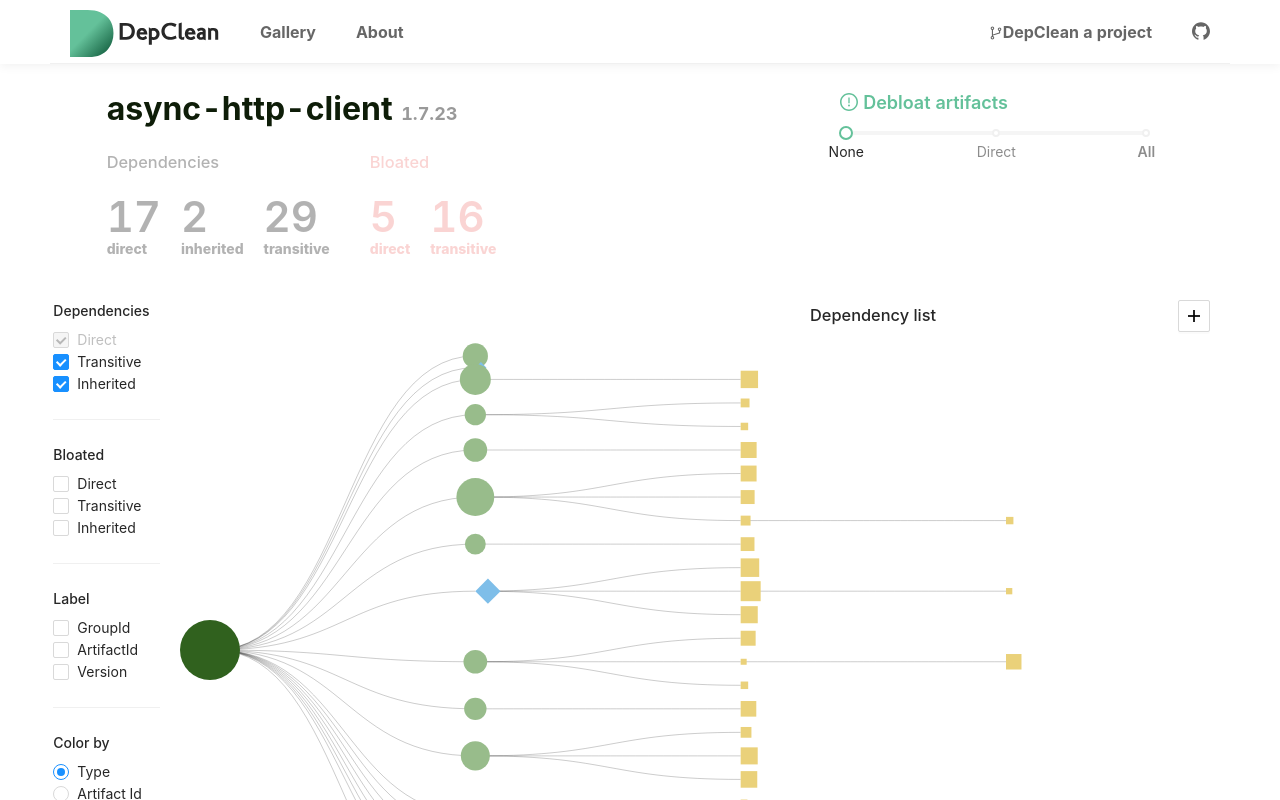
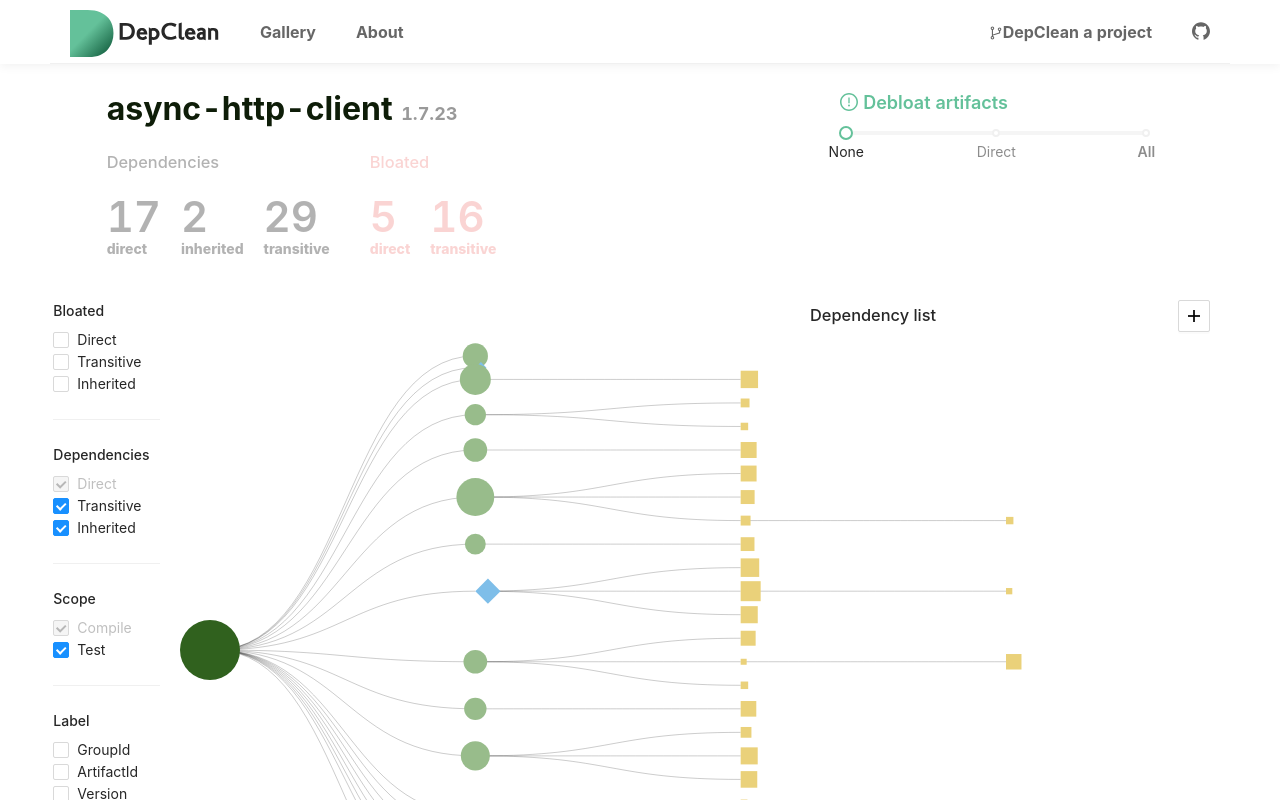
Before and after one commit to ASSERT-KTH/depclean-web, a React (Create React App) app in the folder front-end/: page / in a window 1280 px wide. Shown: the top 800 px of the page. Built offline with nearby package versions, Linux system fonts and the light colour scheme.

Commit message:
filter by scope

```diff
--- a/front-end/src/AppStateContext.tsx
+++ b/front-end/src/AppStateContext.tsx
@@ -1,5 +1,5 @@
 import React, { createContext, useReducer, useContext } from "react";
-import { filterByType, getTreeHierarchy, cloneProject, highlightBloat } from "./utils/treeAccess";
+import { filterArtifacts, getTreeHierarchy, cloneProject, highlightBloat } from "./utils/treeAccess";
 // import { fetchFromFile } from './utils/dataRetrieve';
 import * as d3 from 'd3';
 
@@ -32,6 +32,7 @@
     filteredBloated: string[],
     colorSelected: "color-type" | "color-artifact-id",
     textDisplay: string[],
+    filteredScope: string[],
     viewDependencyList: boolean
 }
 
@@ -51,6 +52,10 @@
     }
     | {
         type: "SELECT_VIEW"
+        payload: string[]
+    }
+    | {
+        type: "SELECT_SCOPE"
         payload: string[]
     }
     | {
@@ -956,7 +961,7 @@
 const bloatedCheckGroup: string[] = [];
 const viewText: string[] = ["groupid", "artifactid", "version"];
 const nodes = d3.hierarchy(data, childrenAccessor);
-
+const scopeCheckGroup: string[] = ["compile", "test", "provided", "runtime", "system"]
 
 const appData: AppState = {
 
@@ -969,6 +974,7 @@
     textDisplay: viewText,
     viewDependencyList: false,
     colorSelected: "color-type",
+    filteredScope: scopeCheckGroup,
 }
 
 
@@ -979,7 +985,7 @@
         case "SELECT_DEPENDENCY": {
             //set the filters
             state.filteredDependencies = action.payload;
-            state.filteredProject.children = filterByType(state.filteredProject.children, action.payload);
+            state.filteredProject.children = filterArtifacts(state.filteredProject.children, state.filteredScope, state.filteredDependencies);
             state.filtered = getTreeHierarchy(state.filteredProject, childrenAccessor);
 
             return {
@@ -991,6 +997,17 @@
         case "SELECT_BLOAT": {
             state.filteredBloated = action.payload;
             state.filteredProject.children = highlightBloat(state.filteredProject.children, action.payload);
+            state.filtered = getTreeHierarchy(state.filteredProject, childrenAccessor);
+
+            return {
+                ...state
+
+            }
+        }
+
+        case "SELECT_SCOPE": {
+            state.filteredScope = [...action.payload, "provided", "runtime", "system"];
+            state.filteredProject.children = filterArtifacts(state.filteredProject.children, state.filteredScope, state.filteredDependencies);
             state.filtered = getTreeHierarchy(state.filteredProject, childrenAccessor);
 
             return {
--- a/front-end/src/HomeViz.tsx
+++ b/front-end/src/HomeViz.tsx
@@ -32,6 +32,7 @@
     const { filtered,
         filteredDependencies,
         filteredBloated,
+        filteredScope,
         textDisplay,
     } = state;
 
@@ -71,6 +72,14 @@
         ]
     }
 
+    const scope = {
+        tittle: "Scope",
+        children: [
+            { label: "Compile", value: "compile", checked: true, disabled: true },
+            { label: "Test", value: "test", checked: true, disabled: false },
+        ]
+    }
+
 
     //DATA FOR TREE
 
@@ -103,6 +112,14 @@
                 <Col span="2" offset={1}>
                     <CategoryCheckbox
                         key={uuidv4()}
+                        tittle={bloated.tittle}
+                        children={bloated.children}
+                        checked={filteredBloated}
+                        onClick={(checkedValues: string[]) => dispatch({ type: "SELECT_BLOAT", payload: checkedValues })}
+                    />
+                    <Divider />
+                    <CategoryCheckbox
+                        key={uuidv4()}
                         tittle={dep.tittle}
                         children={dep.children}
                         checked={filteredDependencies}
@@ -111,10 +128,10 @@
                     <Divider />
                     <CategoryCheckbox
                         key={uuidv4()}
-                        tittle={bloated.tittle}
-                        children={bloated.children}
-                        checked={filteredBloated}
-                        onClick={(checkedValues: string[]) => dispatch({ type: "SELECT_BLOAT", payload: checkedValues })}
+                        tittle={scope.tittle}
+                        children={scope.children}
+                        checked={filteredScope}
+                        onClick={(checkedValues: string[]) => dispatch({ type: "SELECT_SCOPE", payload: checkedValues })}
                     />
                     <Divider />
                     <CategoryCheckbox
--- a/front-end/src/HorizontalTree.tsx
+++ b/front-end/src/HorizontalTree.tsx
@@ -35,8 +35,11 @@
     const mouseEnter = (d: any) => {
         setToolTipValue(
             <div>
-                <div className="toolTip-tittle">{d.data.artifactId}</div>
-                <div className="toolTip-sub">Size: <span className="toolTip-value">{d.data.size}</span></div>
+                <div className="toolTip-tittle">ArtifactId: {d.data.artifactId}</div>
+                <div className="toolTip-sub">GroupId: {d.data.groupId}</div>
+                <div className="toolTip-sub">Version: {d.data.version}</div>
+                <div className="toolTip-sub">Scope: {d.data.scope}</div>
+                <div className="toolTip-sub">Size: <span className="toolTip-value">{d3.format(".4f")(d.data.size)}</span></div>
             </div>)
         setToolTipPos({ x: d.y + dimensions.marginTop, y: d.x + dimensions.marginTop })
         setTpOpacity(1);
--- a/front-end/src/utils/treeAccess.ts
+++ b/front-end/src/utils/treeAccess.ts
@@ -139,13 +139,14 @@
     });
     return unFiltered;
 }
-//get a depClean pom.XML and filter it according to the type array
-export const filterByType = (data: artifact[], filterType: string[]): artifact[] => {
+
+
+export const filterArtifacts = (data: artifact[], scopeType: string[], filterType: string[]): artifact[] => {
     //if the node is filtered then stop and return
-    // if(!filterType.includes(data.type) return;
+    // if(!scopeType.includes(data.type) return;
     const unFiltered = data.map((node: artifact) => {
-        node.visible = filterType.includes(node.type);
-        node.children = node.visible ? filterByType(node.children, filterType) : setValueToChildren(node.children, "visible", node.visible)
+        node.visible = scopeType.includes(node.scope) && filterType.includes(node.type);
+        node.children = node.visible ? filterArtifacts(node.children, scopeType, filterType) : setValueToChildren(node.children, "visible", node.visible)
         return node;
     });
     return unFiltered;
--- a/front-end/src/vizUtils/Nodes.tsx
+++ b/front-end/src/vizUtils/Nodes.tsx
@@ -55,6 +55,7 @@
 
     const shapeAccessor = (d: any) => {
         const type = d.data.type;
+        // console.log(d.data.scope)
         if (type === "parent") {
             return <circle
                 key={uuidv4()}
```
